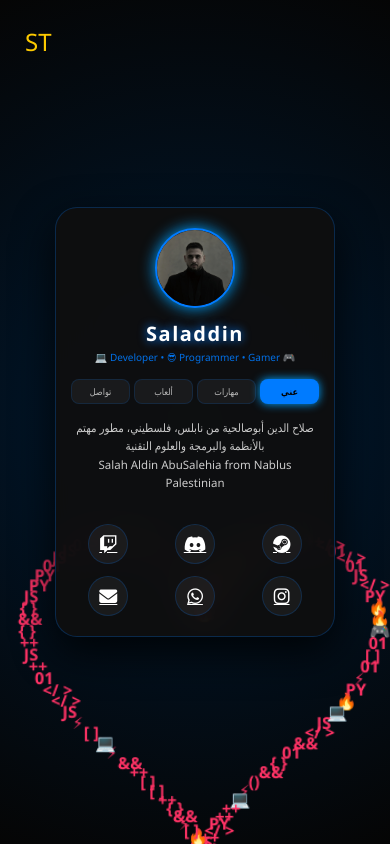
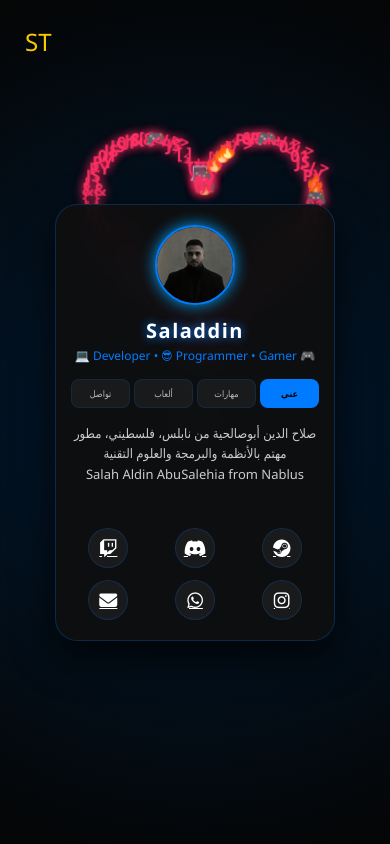
Before and after one commit to xXSaladdinXx/Saladdin, a plain HTML site: page index.html in a window 390 px wide. Both pictures are taken after a click on the element "ST". Drawn offline with Linux system fonts and the light colour scheme.

Commit message:
Update index.html
the heart location

```diff
--- a/index.html
+++ b/index.html
@@ -25,7 +25,7 @@
         .code-layer { position: fixed; inset: 0; pointer-events: none; z-index: 0; }
         .code-symbol {
             position: absolute; font-size: 15px; font-weight: bold;
-            color: rgba(0, 123, 255, 0.12); user-select: none;
+            color: rgba(0, 123, 255, 0.1); user-select: none;
             transition: transform 0.6s cubic-bezier(0.2, 0, 0.2, 1), opacity 0.4s ease, color 0.4s ease;
             white-space: nowrap; will-change: transform, opacity;
         }
@@ -36,27 +36,20 @@
             transition: all 0.4s ease;
         }
 
-        /* القائمة الأساسية (للـ PC) */
+        /* القائمة الرئيسية */
         .container {
             position: relative; z-index: 2;
-            width: 360px; /* حجم مناسب للكمبيوتر */
+            width: 360px;
             background: var(--card-bg); border-radius: 22px; padding: 30px 22px;
             text-align: center; backdrop-filter: blur(20px);
             border: 1px solid rgba(0, 123, 255, 0.25); box-shadow: 0 15px 40px rgba(0,0,0,0.8);
-            transition: all 0.3s ease;
         }
 
-        /* تعديلات خاصة للهاتف فقط */
         @media (max-width: 600px) {
-            .container {
-                width: 280px; /* صغرناها هون عشان تبين الخلفية عالهاتف */
-                padding: 20px 15px;
-            }
+            .container { width: 280px; padding: 20px 15px; }
             .profile-wrapper { width: 80px !important; height: 80px !important; }
             h1 { font-size: 20px !important; }
-            .role { font-size: 10px !important; }
-            .tab { font-size: 9px !important; padding: 5px 2px !important; }
-            .page { font-size: 11.5px !important; }
+            .tab { font-size: 9px !important; }
         }
 
         .profile-wrapper { width: 100px; height: 100px; margin: 0 auto 12px; }
@@ -66,21 +59,21 @@
             box-shadow: 0 0 15px var(--accent-glow); background: #111;
         }
         h1 { margin: 8px 0 3px; font-size: 24px; letter-spacing: 1.5px; text-shadow: 0 0 10px var(--accent-color); }
-        .role { color: var(--accent-color); font-size: 12px; margin-bottom: 15px; opacity: 0.9; }
+        .role { color: var(--accent-color); font-size: 12px; margin-bottom: 15px; }
         .tabs { display: flex; justify-content: center; gap: 4px; margin-bottom: 15px; }
         .tab {
             padding: 7px 5px; font-size: 10px; border-radius: 8px; cursor: pointer;
             background: rgba(255,255,255,0.05); border: 1px solid rgba(0,123,255,0.15);
-            transition: 0.3s; flex: 1; color: #bbb;
+            flex: 1; color: #bbb;
         }
-        .tab.active { background: var(--accent-color); color: #000; font-weight: bold; box-shadow: 0 0 10px var(--accent-glow); }
+        .tab.active { background: var(--accent-color); color: #000; font-weight: bold; }
         .page { display: none; font-size: 13px; line-height: 1.6; color: #ccc; min-height: 85px; }
         .page.active { display: block; animation: slideUp 0.4s ease forwards; }
         .social { display: grid; grid-template-columns: repeat(3, 1fr); gap: 12px; margin-top: 20px; justify-items: center; }
         .social a {
             width: 40px; height: 40px; border-radius: 50%; background: rgba(255,255,255,0.05);
             border: 1px solid rgba(0, 123, 255, 0.2); color: var(--text-color);
-            display: flex; align-items: center; justify-content: center; font-size: 18px; transition: 0.3s;
+            display: flex; align-items: center; justify-content: center; font-size: 18px;
         }
         @keyframes slideUp { from { opacity: 0; transform: translateY(10px); } to { opacity: 1; transform: translateY(0); } }
     </style>
@@ -103,8 +96,7 @@
         <div class="tab" onclick="showPage(3)">تواصل</div>
     </div>
     <div id="content">
-        <div class="page active">صلاح الدين أبوصالحية من نابلس، فلسطيني، مطور مهتم بالأنظمة والبرمجة والعلوم التقنية <br>
-            Salah Aldin AbuSalehia from Nablus <br> Palestinian</div>
+        <div class="page active">صلاح الدين أبوصالحية من نابلس، فلسطيني، مطور مهتم بالأنظمة والبرمجة والعلوم التقنية <br> Salah Aldin AbuSalehia from Nablus</div>
         <div class="page">....HTML, CSS, JS💻<br>Automation⚙️<br>Problem Solving🛠️<br>...Learning</div>
         <div class="page">PC & Console🎮|Best games🕹️<br>(GTA. CS. COD. BF. GZH. RE. HALF-LIFE. NFS)</div>
         <div class="page"> سعيد بتواصلك معي عبر حساباتي الرسمية أدناه.<br>It is my pleasure to connect with you.</div>
@@ -154,9 +146,10 @@
         isHeartActive = active;
         if (active) {
             const isMobile = window.innerWidth < 600;
+            // للهاتف: القلب فوق (25% من الارتفاع) وبالنص، وللابتوب: عالجنب
             const cx = window.innerWidth * (isMobile ? 0.5 : 0.82);
-            const cy = window.innerHeight * (isMobile ? 0.78 : 0.5);
-            const scale = isMobile ? 11 : 18;
+            const cy = window.innerHeight * (isMobile ? 0.25 : 0.5);
+            const scale = isMobile ? 7 : 18; // صغرناه للهاتف لـ 7 عشان يبين كله
 
             allSymbols.forEach((sym, i) => {
                 const t = (i / allSymbols.length) * 2 * Math.PI;
@@ -171,14 +164,16 @@
                 sym.style.transform = `translate(${targetX - currentX}px, ${targetY - currentY}px) scale(1.1)`;
                 sym.style.color = "var(--heart-color)";
                 sym.style.opacity = "1";
+                sym.style.textShadow = "0 0 10px var(--heart-color)";
             });
             st.style.color = "#ffcc00";
             st.style.opacity = "1";
         } else {
             allSymbols.forEach(sym => {
                 sym.style.transform = `translate(0,0) scale(1)`;
-                sym.style.color = "rgba(0, 123, 255, 0.12)";
+                sym.style.color = "rgba(0, 123, 255, 0.1)";
                 sym.style.opacity = "0.15";
+                sym.style.textShadow = "none";
             });
             st.style.opacity = "0.15";
         }
@@ -197,7 +192,6 @@
                 if (distToSt < 200) {
                     const p = 1 - (distToSt / 200);
                     st.style.opacity = Math.max(0.15, p);
-                    if(p > 0.5) st.style.color = "#ffcc00";
                 } else if (!isHeartActive) {
                     st.style.opacity = "0.15";
                 }
@@ -210,15 +204,15 @@
                     const dy = ey - (rect.top + 10);
                     const dist = Math.hypot(dx, dy);
 
-                    if (dist < 160) {
-                        const f = (160 - dist) / sym.dataset.speed;
+                    if (dist < 150) {
+                        const f = (150 - dist) / sym.dataset.speed;
                         sym.style.transform = `translate(${dx * f}px, ${dy * f}px)`;
                         sym.style.opacity = "0.6";
                         sym.style.color = "var(--accent-glow)";
                     } else {
                         sym.style.transform = `translate(0,0)`;
-                        sym.style.opacity = "0.12";
-                        sym.style.color = "rgba(0, 123, 255, 0.12)";
+                        sym.style.opacity = "0.1";
+                        sym.style.color = "rgba(0, 123, 255, 0.1)";
                     }
                 });
                 ticking = false;
```
